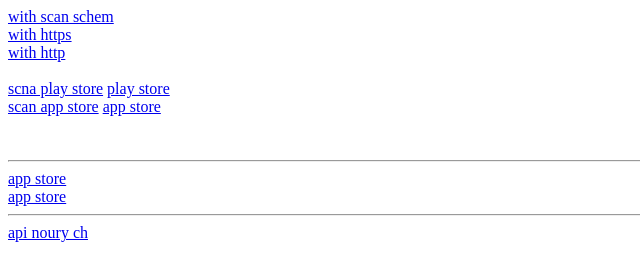
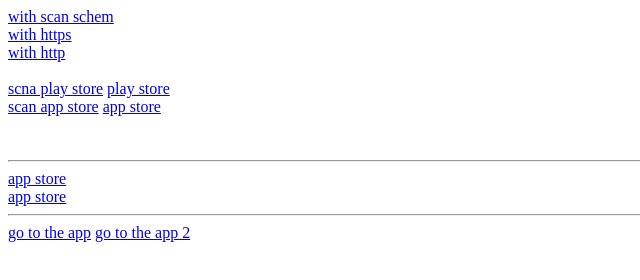
Before and after one commit to Mustea08/redirect, a plain HTML site: page index.html in a window 1280 px wide. Shown: the whole page, without its empty margins (0-640 px from the left). Drawn offline with Linux system fonts and the light colour scheme.

Commit message:
Update index.html

```diff
--- a/index.html
+++ b/index.html
@@ -26,7 +26,8 @@
   <a href="http://app.noury.ch">app store</a>
   <br>
   <hr>
-  <a href="scan://https://api.noury.ch/api/cabinets-callbacks/qr-code?cabinet_id=if-28-4-2022-977631">api noury ch</a>
+  <a href="scan://https://noury-api.galleonproject.com/api/cabinets-callbacks/qr-code?cabinet_id=if-12-04-2021-d864">go to the app</a>
+  <a href="scan://https://api.stage.noury.ch/api/cabinets-callbacks/qr-code?cabinet_id=if-27-4-2022-f6bb73"> go to the app 2</a>
 </body>
 
 </html>
```
